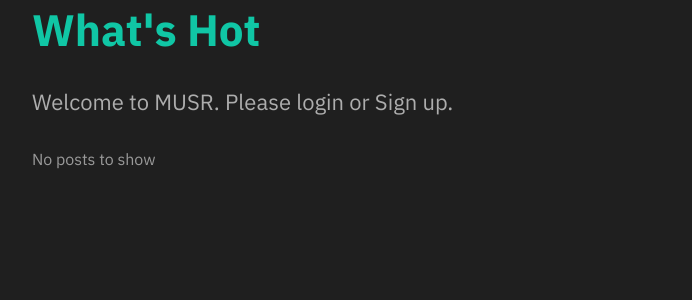
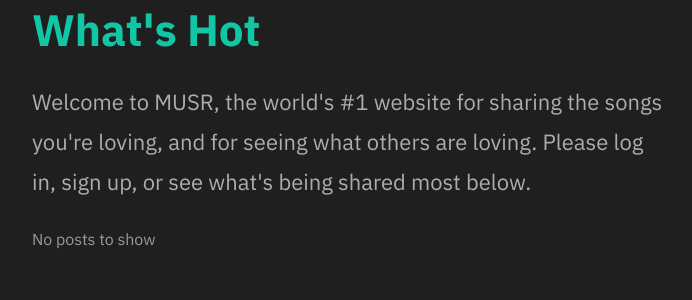
Before and after one commit to mlsgrnt/musr, a Django app: page / in a window 1280 px wide. Shown: the part 159-459 px from the top of the page, without its empty margins (128-820 px from the left). Run offline with Django 3.2, Linux system fonts and the light colour scheme; data that the repository does not hold is empty; some libraries are stand-ins or nearby versions.

Commit message:
Update main page copy

```diff
--- a/musr_project/templates/musr/whats_hot.html
+++ b/musr_project/templates/musr/whats_hot.html
@@ -4,7 +4,7 @@
 {% block content %}
   <h1 class="textSize-xl c-primary-dark spacerBottom-0 spacerTop-0">What's Hot</h1>
   {% if not user.is_authenticated %}
-    <p class="textSize-m c-grey-1">Welcome to MUSR. Please login or Sign up.
+    <p class="textSize-m c-grey-1 maxWidth-4xl">Welcome to MUSR, the world's #1 website for sharing the songs you're loving, and for seeing what others are loving. Please log in, sign up, or see what's being shared most below.
   </p>  {% endif %}
 
   {% if posts %}
```
